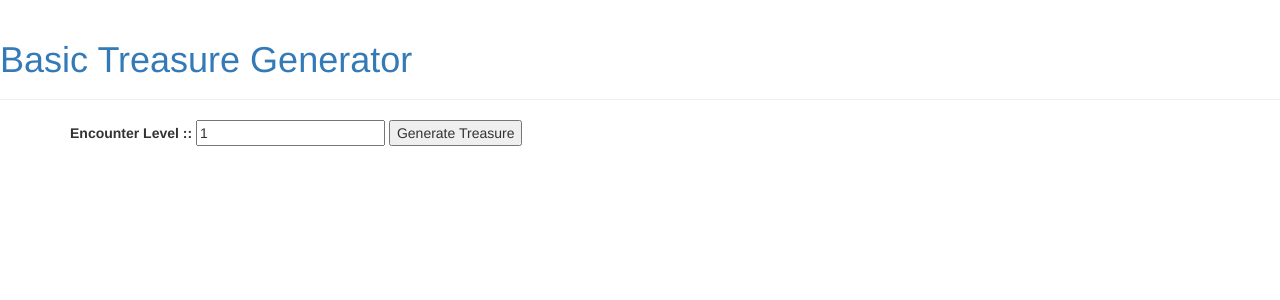
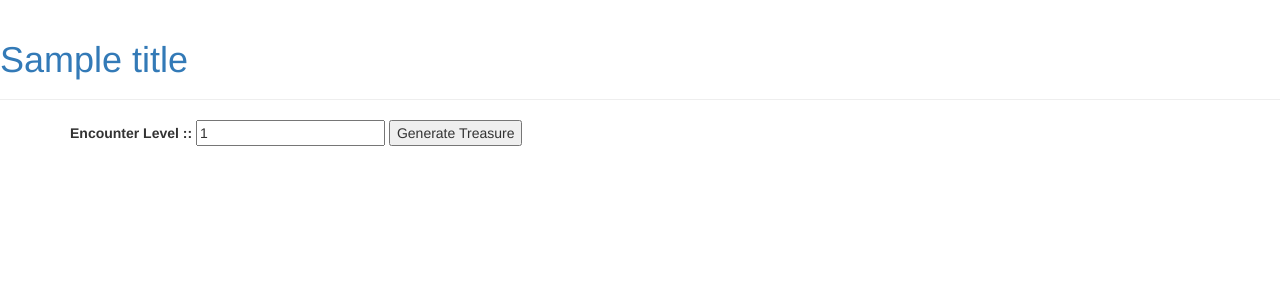
Before and after one commit to ShivonQ/Django_Random_Generator, a Django app: template templates/base.html in a window 1280 px wide. Shown: the top 300 px of the page. Run offline with Django 3.2, Linux system fonts and the light colour scheme; the template is opened without the code that fills it: most values are stand-ins (such as "Sample title", 1, 10 or a date in 2020); some libraries are stand-ins or nearby versions.

```diff
--- a/templates/base.html
+++ b/templates/base.html
@@ -1,7 +1,7 @@
 {% load staticfiles %}
 <html>
     <head>
-        <title>Django Girls blog</title>
+        <title>Treasure</title>
         <link rel="stylesheet" href="//maxcdn.bootstrapcdn.com/bootstrap/3.2.0/css/bootstrap.min.css">
         <link rel="stylesheet" href="//maxcdn.bootstrapcdn.com/bootstrap/3.2.0/css/bootstrap-theme.min.css">
         <link href='//fonts.googleapis.com/css?family=Lobster&subset=latin,latin-ext' rel='stylesheet' type='text/css'>
@@ -10,7 +10,7 @@
     <body>
         <div class="page-header">
 
-            <h1><a href="/">Basic Treasure Generator</a></h1>
+            <h1><a href="/">{{ title }}</a></h1>
         </div>
         <div class="content container">
             <div class="row">
--- a/templates/treasure_result.html
+++ b/templates/treasure_result.html
@@ -2,6 +2,7 @@
 
 {% block content %}
 <p>HEY YOU ARE SEEING THE TREASURE RESULT SECTION!!!!!!!!!!</p>
+    {% treasure_result %}
 {% if len.treasure_result > 0 %}
 
 {% endif %}
```
Also changed, not shown: Random_Gen/views.py (+4 -3 lines).
